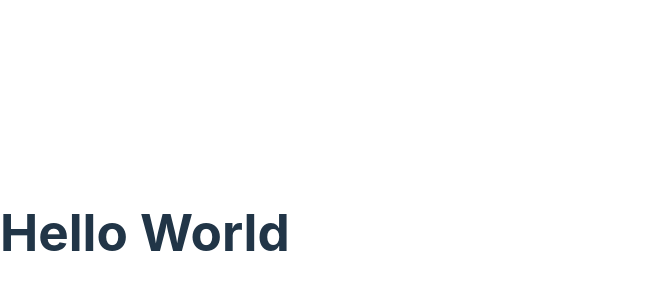
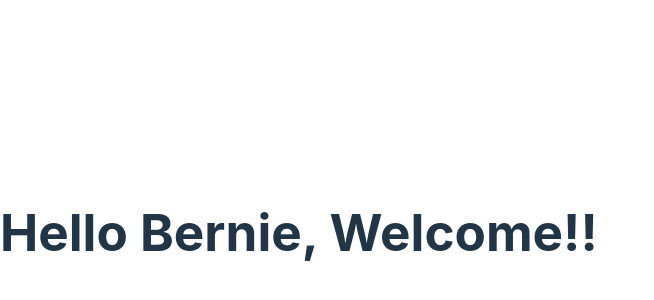
Before and after one commit to bp4924/react-app, a React (Vite) app: page / in a window 1280 px wide. Shown: the part 168-468 px from the top of the page, without its empty margins (0-654 px from the left). Built offline with nearby package versions, Linux system fonts and the light colour scheme.

Commit message:
basic message component

```diff
--- a/src/Message.tsx
+++ b/src/Message.tsx
@@ -1,6 +1,8 @@
 // PascalCasing for function component
 function Message() {
-  return <h1>Hello World</h1>; // JSX
+  const name = "Bernie";
+  if (name) return <h1>Hello {name}, Welcome!!</h1>; // JSX
+  return <h1>Hello World!!</h1>;
 }
 
 export default Message;
```
